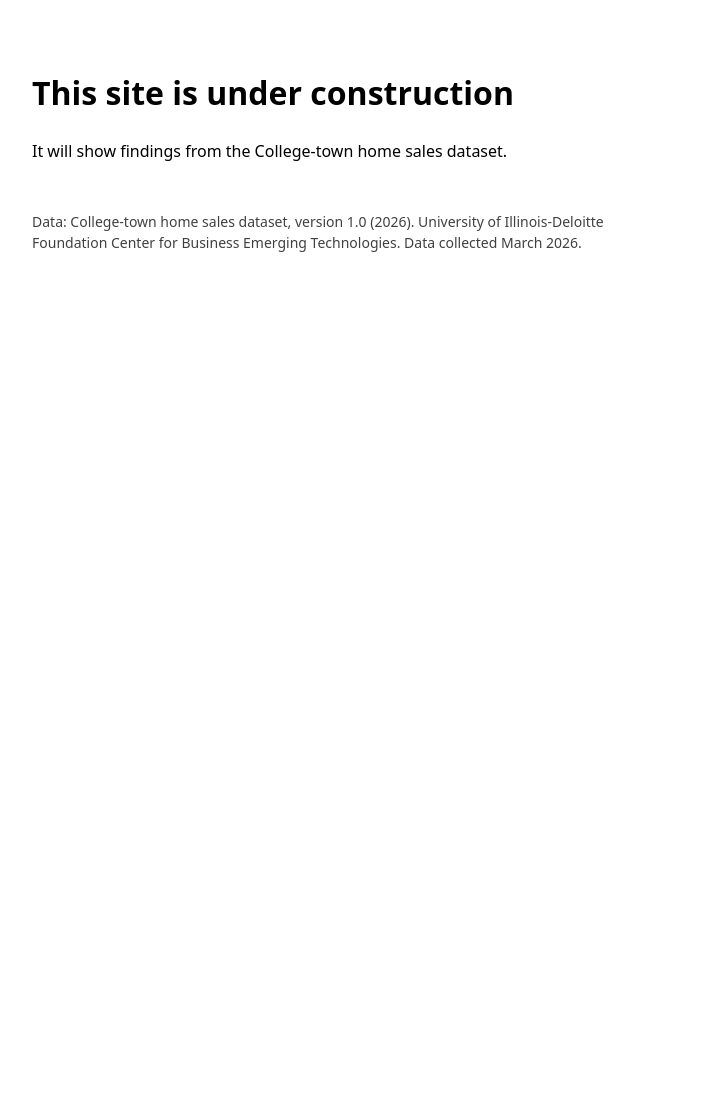
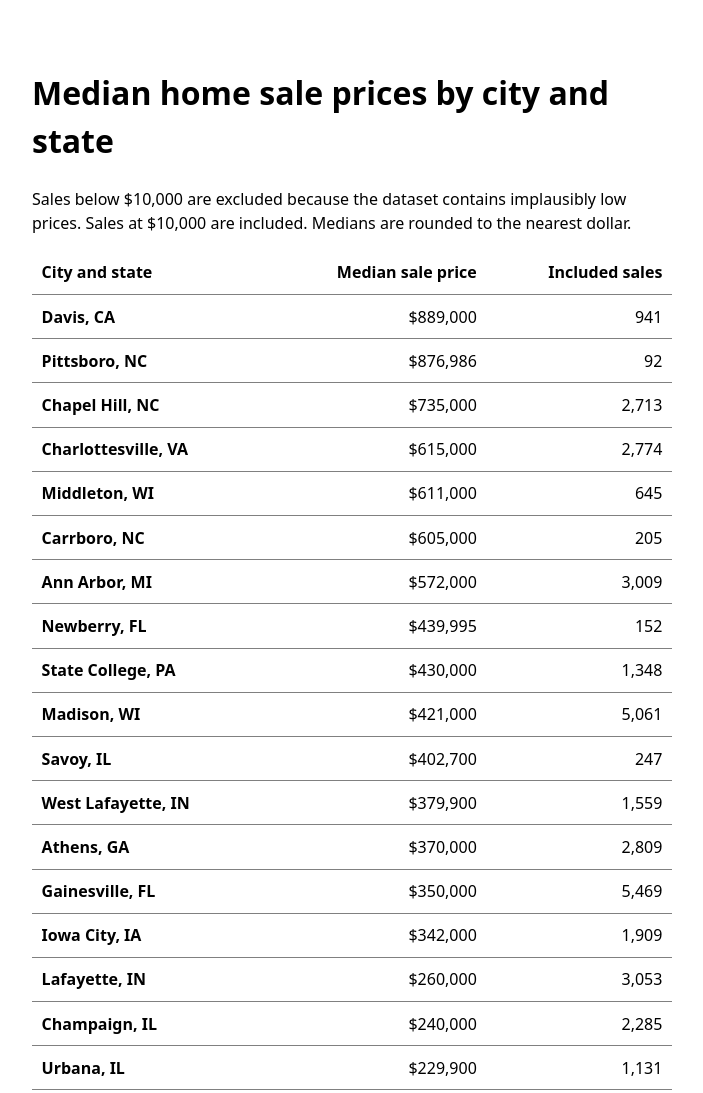
Before and after one commit to svn2744/college-town-home-sales, a plain HTML site: page index.html in a window 1280 px wide. Shown: the top 1093 px of the page, without its empty margins (288-991 px from the left). Before the commit the page ends 800 px from the top, so only its background shows below. Drawn offline with Linux system fonts and the light colour scheme.

Commit message:
Add median home sale prices by city and state

```diff
--- a/index.html
+++ b/index.html
@@ -1,10 +1,9 @@
 <!DOCTYPE html>
-<!-- A placeholder from the Home Sales template. Replace this file with your site's first page. -->
 <html lang="en">
 <head>
   <meta charset="utf-8">
   <meta name="viewport" content="width=device-width, initial-scale=1">
-  <title>Under construction</title>
+  <title>Median home sale prices by city and state</title>
   <!-- An empty icon, so the browser doesn't log an error looking for favicon.ico -->
   <link rel="icon" href="data:,">
   <style>
@@ -16,13 +15,51 @@
       font-family: system-ui, sans-serif;
       line-height: 1.5;
     }
+    table { width: 100%; border-collapse: collapse; }
+    th, td { padding: 0.6rem; border-bottom: 1px solid GrayText; }
+    th { text-align: left; }
+    td, th[scope="col"]:not(:first-child) {
+      text-align: right;
+      font-variant-numeric: tabular-nums;
+    }
     footer { margin-top: 3rem; font-size: 0.875rem; opacity: 0.75; }
   </style>
 </head>
 <body>
   <main>
-    <h1>This site is under construction</h1>
-    <p>It will show findings from the College-town home sales dataset.</p>
+    <h1>Median home sale prices by city and state</h1>
+    <p id="sale-filter">Sales below $10,000 are excluded because the dataset contains implausibly low prices. Sales at $10,000 are included. Medians are rounded to the nearest dollar.</p>
+    <table aria-describedby="sale-filter">
+      <thead>
+        <tr>
+          <th scope="col">City and state</th>
+          <th scope="col" aria-sort="descending">Median sale price</th>
+          <th scope="col">Included sales</th>
+        </tr>
+      </thead>
+      <tbody>
+        <!-- Sales table start -->
+        <tr><th scope="row">Davis, CA</th><td>$889,000</td><td>941</td></tr>
+        <tr><th scope="row">Pittsboro, NC</th><td>$876,986</td><td>92</td></tr>
+        <tr><th scope="row">Chapel Hill, NC</th><td>$735,000</td><td>2,713</td></tr>
+        <tr><th scope="row">Charlottesville, VA</th><td>$615,000</td><td>2,774</td></tr>
+        <tr><th scope="row">Middleton, WI</th><td>$611,000</td><td>645</td></tr>
+        <tr><th scope="row">Carrboro, NC</th><td>$605,000</td><td>205</td></tr>
+        <tr><th scope="row">Ann Arbor, MI</th><td>$572,000</td><td>3,009</td></tr>
+        <tr><th scope="row">Newberry, FL</th><td>$439,995</td><td>152</td></tr>
+        <tr><th scope="row">State College, PA</th><td>$430,000</td><td>1,348</td></tr>
+        <tr><th scope="row">Madison, WI</th><td>$421,000</td><td>5,061</td></tr>
+        <tr><th scope="row">Savoy, IL</th><td>$402,700</td><td>247</td></tr>
+        <tr><th scope="row">West Lafayette, IN</th><td>$379,900</td><td>1,559</td></tr>
+        <tr><th scope="row">Athens, GA</th><td>$370,000</td><td>2,809</td></tr>
+        <tr><th scope="row">Gainesville, FL</th><td>$350,000</td><td>5,469</td></tr>
+        <tr><th scope="row">Iowa City, IA</th><td>$342,000</td><td>1,909</td></tr>
+        <tr><th scope="row">Lafayette, IN</th><td>$260,000</td><td>3,053</td></tr>
+        <tr><th scope="row">Champaign, IL</th><td>$240,000</td><td>2,285</td></tr>
+        <tr><th scope="row">Urbana, IL</th><td>$229,900</td><td>1,131</td></tr>
+        <!-- Sales table end -->
+      </tbody>
+    </table>
   </main>
   <footer>
     <p>Data: College-town home sales dataset, version 1.0 (2026). University of Illinois-Deloitte Foundation Center for Business Emerging Technologies. Data collected March 2026.</p>
```
